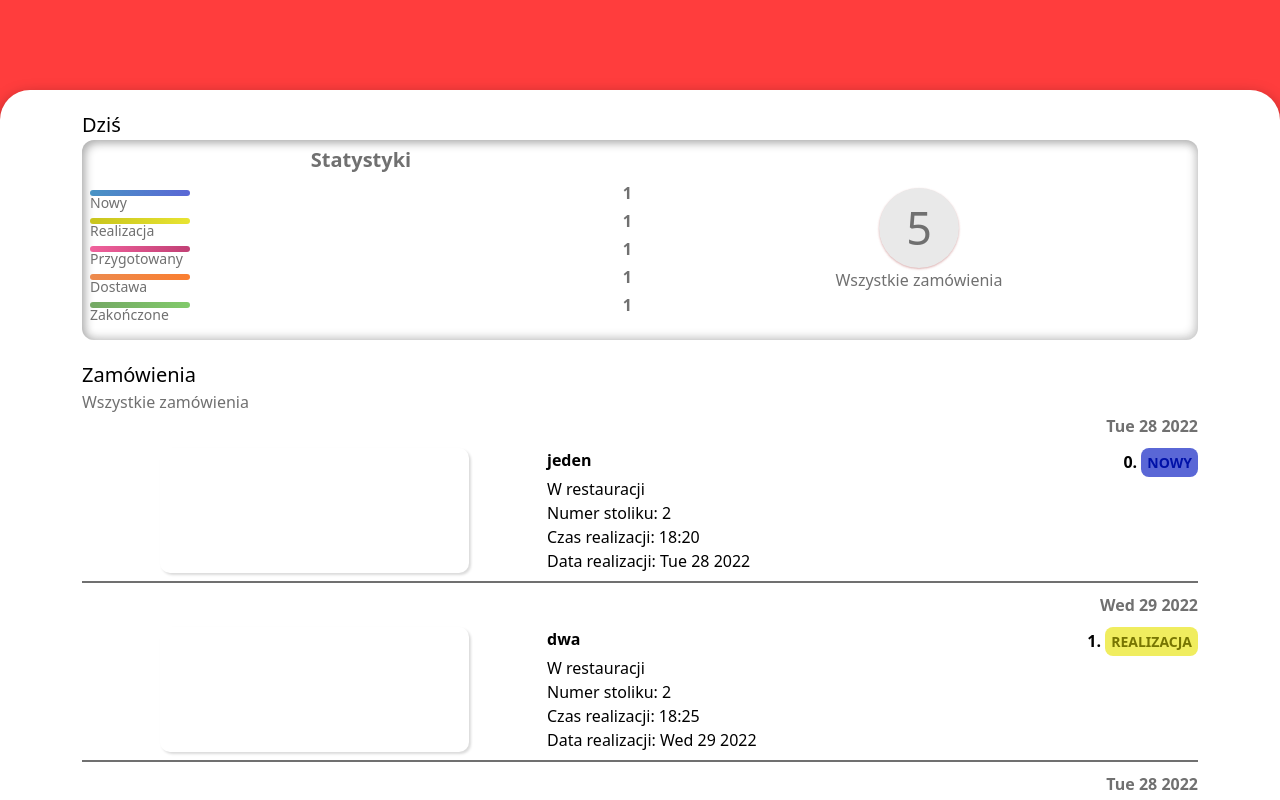
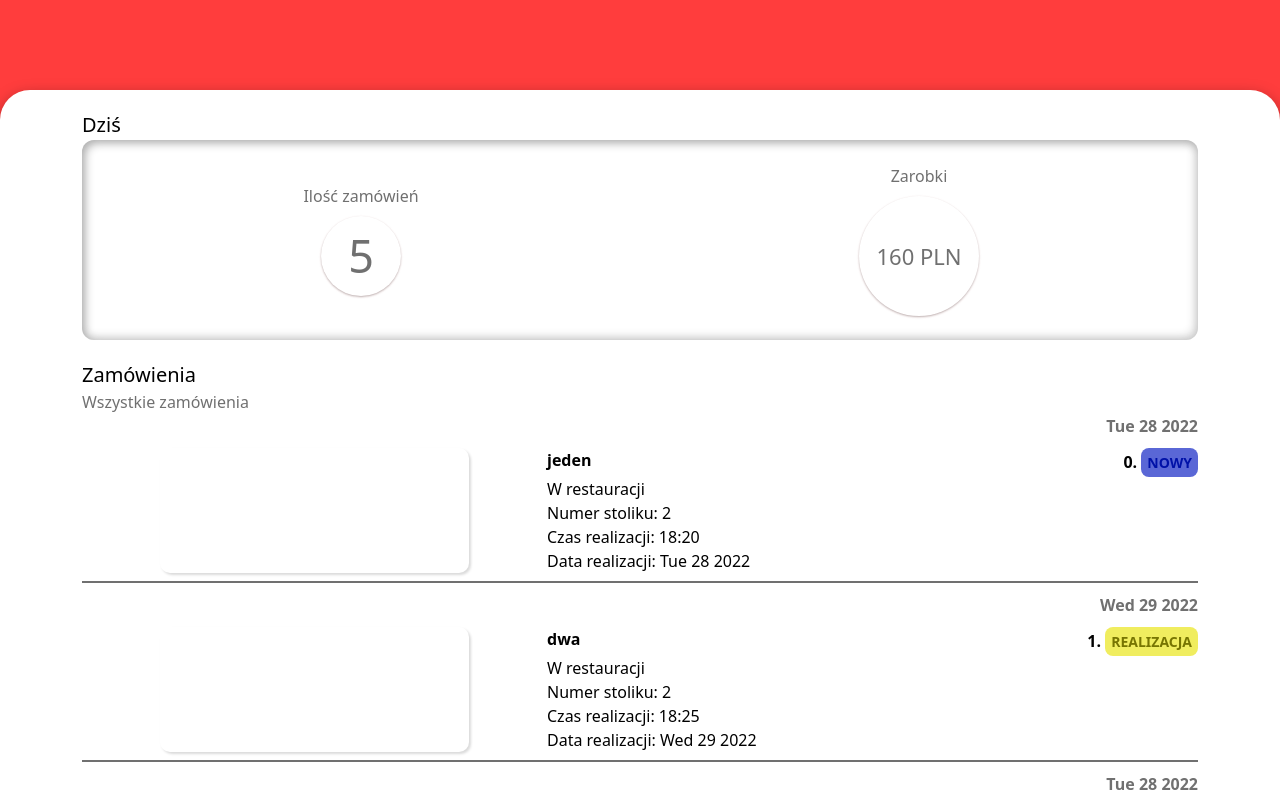
Before and after one commit to Unknown8991/restaurant, a React (Create React App) app: page / in a window 1280 px wide. Shown: the top 800 px of the page. Built offline with nearby package versions, Linux system fonts and the light colour scheme.

Commit message:
Worked on statistics and styles

```diff
--- a/src/components/Statistics.js
+++ b/src/components/Statistics.js
@@ -7,7 +7,7 @@ const Statistics = (props) => {
     const thirdValue = props.orders.filter(item => item.status === 2)
     const fourthValue = props.orders.filter(item => item.status === 3)
     const fifthValue = props.orders.filter(item => item.status === 4)
-    console.log(firstValue)
+    // console.log(firstValue)
     let all = firstValue.length + secondValue.length + thirdValue.length + fourthValue.length + fifthValue.length
 
     const first = `${firstValue.length*100}px`;
@@ -15,13 +15,38 @@ const Statistics = (props) => {
     const third = `${thirdValue.length*100}px`;
     const fourth = `${fourthValue.length*100}px`;
     const fifth = `${fifthValue.length*100}px`;
+
+    console.log(props.orders)
+    const dolars = props.orders.map(item => item.price * item.number)
+    // console.log(dolars)
+    const summaryPrice = dolars.reduce((a, b) => a + b, 0)
+    // console.log(summaryPrice)
+
     return (
            <>
 
-        <div className='statistics-board  '>
-            <div className='statistics-board__item '>
+        <div className='statistics-board col-12'>
+            {/* Wszystkie */}
+            <div className='statistics-board__item col-12'>
+                <div className='statistics-board__item statistics-board__item--center '>
+                <div className='statistics-board__header'>Ilość zamówień</div>
+                    <div className='statistics-board__circle'>
+                        {all}
+                    </div>
+                </div>
+                <div className='statistics-board__item statistics-board__item--center '>
+                <div className='statistics-board__header'>Zarobki</div>
+                    <div className='statistics-board__circle statistics-board__circle--price'>
+                        {summaryPrice} PLN
+                    </div>
+                </div>
+            </div>
+            {/* Statystki */}
+            <div className='statistics-board__item col-12'>
                 <div className='statistics-board__direction'>
+
                     <div className='statistics-board__text'>Statystyki</div>
+
                     <div className='statistics-board__column'>
 
                         <div style={{
@@ -107,13 +132,14 @@ const Statistics = (props) => {
 
                 </div>
             </div>
-            <div className='statistics-board__item statistics-board__item--center '>
-                {/* Wszystkie zamówienia */}
-                <div className='statistics-board__circle'>
-                    {all}
+            {/* <div className='statistics-board__item col-12'>
+                <div className='statistics-board__item statistics-board__item--center '>
+                    <div className='statistics-board__circle'>
+                        {all}
+                    </div>
+                <div>Wszystkie zamówienia</div>
                 </div>
-                <div>Wszystkie zamówienia</div>
-            </div>
+            </div> */}
         </div>
         </>
     //     <div className='red-board container'>
--- a/src/styles/App.scss
+++ b/src/styles/App.scss
@@ -368,19 +368,29 @@
     padding: 5px 8px;
     width: 100%;
   }
+  &__header{
+    padding-bottom: 8px;
+  }
   &__circle{
     display: flex;
     align-items: center;
     justify-content: center;
     height: 80px;
     width: 80px;
-    background: #e9e9e9;
+    // background: #e9e9e9;
+    background: #ffffff;
     // border: 3px solid #fb3c3c;
-    box-shadow: rgba(180, 45, 45, 0.12) 0px 1px 3px, rgba(141, 12, 12, 0.24) 0px 1px 2px;
+    box-shadow: rgba(180, 45, 45, 0.12) 0px 1px 3px, rgba(0, 0, 0, 0.24) 0px 1px 2px;
     border-radius:50% ;
     font-size: 45px;
     color: #707070;
     font-weight: 300;
+    &--price{
+      font-size: 22px;
+      height: 120px;
+      width: 120px;
+
+    }
   }
   &__item{
     // background: wheat;
```
